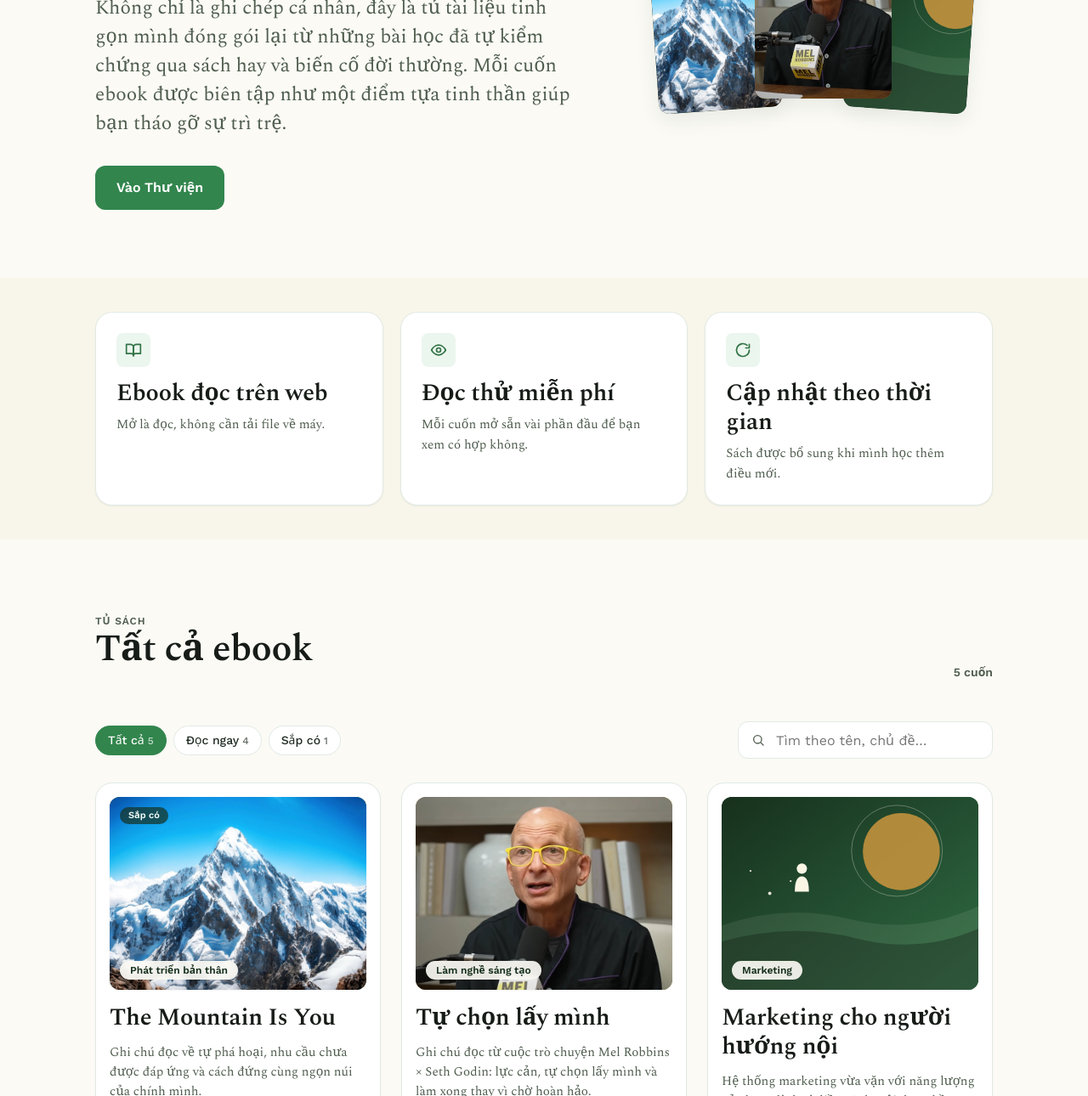
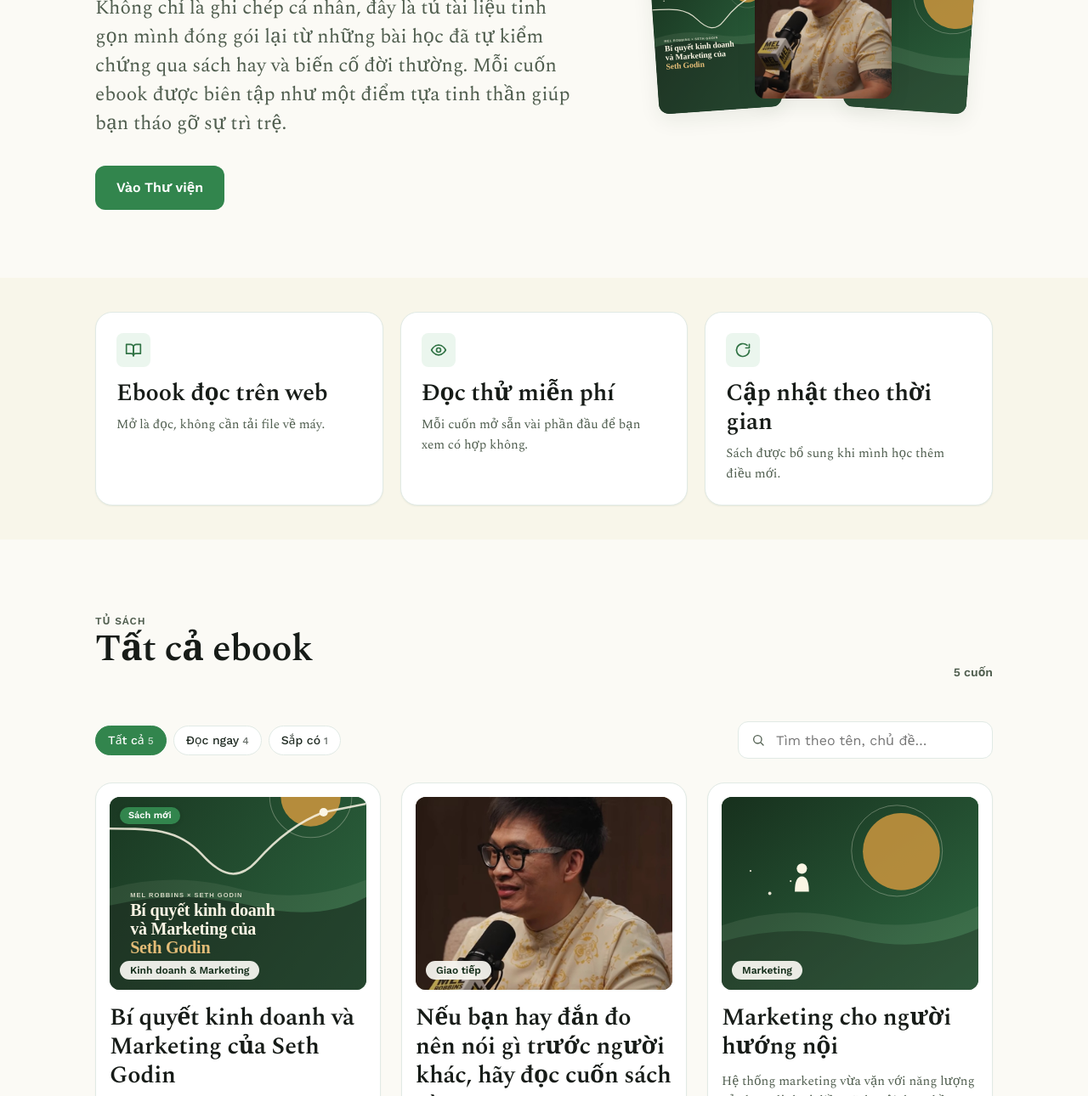
Before and after one commit to minhpth85/minhfam, a plain HTML site: page site/thu-vien.html in a window 1280 px wide. Shown: the part 363-1653 px from the top of the page at 85% size. Drawn offline with nearby package versions, Linux system fonts and the light colour scheme.

Commit message:
Thư viện: xếp ebook mới nhất lên đầu, gắn nhãn "Sách mới"
Thêm MF.sachSapXep() và MF.sachMoiId() trong noi-dung.js: sách đọc ngay
xếp mới nhất trước (cuốn thêm sau cùng), sách sắp có xếp sau. Trang Thư viện
dùng thứ tự này cho lưới và giá sách, và gắn nhãn "Sách mới" trên bìa cuốn
mới nhất. Cập nhật HUONG-DAN.md.

Co-Authored-By: Claude Sonnet 5.5 <noreply@anthropic.com>

```diff
--- a/site/noi-dung.js
+++ b/site/noi-dung.js
@@ -9,7 +9,8 @@
 /* ---------- SÁCH (trang Thư viện) ----------
    status: "doc-ngay" (đã đọc được) hoặc "sap-co" (sắp ra mắt)
    (Sách vẫn thêm tay ở đây vì mỗi cuốn là một trang HTML riêng.)
-   Thêm cuốn mới xuống CUỐI danh sách. Trang chủ lấy 3 cuốn "doc-ngay" ở cuối.
+   Thêm cuốn mới xuống CUỐI danh sách. Cuốn "doc-ngay" ở cuối là sách mới nhất: trang Thư viện luôn xếp
+   mới nhất lên đầu và gắn nhãn "Sách mới" trên bìa; trang chủ lấy 3 cuốn "doc-ngay" ở cuối.
    anh: ảnh bìa (để "" thì dùng bìa màu c1, c2). vitri: vị trí cắt ảnh.   */
 var BOOKS=[
   {id:"mountain",ten:"The Mountain Is You",mota:"Ghi chú đọc về tự phá hoại, nhu cầu chưa được đáp ứng và cách đứng cùng ngọn núi của chính mình.",chude:"Phát triển bản thân",status:"sap-co",link:"the-mountain-is-you.html",anh:"anh/the-mountain-is-you-bia.jpg",chu:false,vitri:"50% 40%",gia:null,giaGoc:null,c1:"#17301d",c2:"#4a9b60",noibat:true},
@@ -56,6 +57,17 @@ var MF={
   esc:function(s){return String(s).replace(/[&<>"]/g,function(c){return{"&":"&amp;","<":"&lt;",">":"&gt;",'"':"&quot;"}[c]})},
   /* "2026-11-23" -> "23/11/2026" (full) hoặc "23/11" */
   ngay:function(iso,full){var p=String(iso).split("-");return p[2]+"/"+p[1]+(full?"/"+p[0]:"")},
+  /* sách: cuốn thêm SAU CÙNG vào BOOKS là mới nhất. Đọc ngay xếp trước (mới nhất lên đầu), sắp có xếp sau */
+  sachSapXep:function(){
+    var doc=BOOKS.filter(function(b){return b.status==="doc-ngay"}).reverse();
+    var soon=BOOKS.filter(function(b){return b.status!=="doc-ngay"}).reverse();
+    return doc.concat(soon);
+  },
+  /* id cuốn đọc được mới nhất: được gắn nhãn "Sách mới" trên bìa ở trang Thư viện */
+  sachMoiId:function(){
+    var doc=BOOKS.filter(function(b){return b.status==="doc-ngay"});
+    return doc.length?doc[doc.length-1].id:null;
+  },
   /* bài mới nhất trước; cùng ngày giữ thứ tự trong danh sách */
   postsMoiNhat:function(){
     return POSTS.map(function(p,i){return{p:p,i:i}}).sort(function(a,b){
--- a/site/thu-vien.html
+++ b/site/thu-vien.html
@@ -90,6 +90,8 @@ try{var t=localStorage.getItem('theme');if(t==='dark'||t==='light')document.docu
 .idea-actions{display:flex;align-items:center;gap:16px;flex-wrap:wrap}
 .idea-msg{margin:0;font:500 14px/20px var(--font-sans);color:var(--primary-text)}
 .idea-msg.err{color:var(--danger,#c2412f)}
+.badge-new{position:absolute;top:12px;left:12px;z-index:3;background:var(--primary);color:var(--on-primary);font:600 11px/16px var(--font-sans);padding:2px 10px;border-radius:var(--radius-full);box-shadow:0 1px 4px rgba(23,48,29,.3)}
+.combo .stack .cover .badge-new{display:none}
 .badge-soon{position:absolute;top:12px;left:12px;background:rgba(23,48,29,.7);color:var(--green-50);font:600 11px/16px var(--font-sans);padding:2px 10px;border-radius:var(--radius-full);backdrop-filter:blur(4px)}
 .empty{grid-column:1/-1;text-align:center;padding:48px 16px;color:var(--text-muted);background:var(--surface);border:1px dashed var(--border-strong);border-radius:var(--radius-lg)}
 /* combo */
@@ -306,7 +308,7 @@ function cover(b,small){
   var inner=b.anh?'<img src="'+esc(b.anh)+'" alt="'+(b.chu?'':'Bìa ebook '+esc(b.ten))+'" loading="lazy" style="object-position:'+esc(b.vitri||"50% 30%")+'">'+
       (b.chu?'<span></span><span><span class="t">'+esc(b.ten)+'</span></span>':'')
     :'<span></span><span><span class="t">'+esc(b.ten)+'</span></span>';
-  return '<div class="cover'+(b.anh&&b.chu?' photo':'')+'" style="'+st+'"'+(b.anh?'':' role="img" aria-label="Bìa ebook '+esc(b.ten)+'"')+'>'+inner+(b.status==="sap-co"?'<span class="badge-soon">Sắp có</span>':'')+'</div>';
+  return '<div class="cover'+(b.anh&&b.chu?' photo':'')+'" style="'+st+'"'+(b.anh?'':' role="img" aria-label="Bìa ebook '+esc(b.ten)+'"')+'>'+inner+(b.status==="sap-co"?'<span class="badge-soon">Sắp có</span>':(b.id===MF.sachMoiId()?'<span class="badge-new">Sách mới</span>':''))+'</div>';
 }
 
 function priceHtml(o){
@@ -315,8 +317,9 @@ function priceHtml(o){
 }
 
 function renderShelf(){
-  var picks=BOOKS.filter(function(b){return b.noibat}).slice(0,3);
-  if(picks.length<3)picks=BOOKS.slice(0,3);
+  var all=MF.sachSapXep();
+  var picks=all.filter(function(b){return b.noibat}).slice(0,3);
+  if(picks.length<3)picks=all.slice(0,3);
   $("shelf").innerHTML=picks.map(function(b){return cover(b)}).join("");
 }
 
@@ -331,7 +334,7 @@ function renderPills(){
 
 function renderBooks(){
   var q=norm(state.q.trim());
-  var list=BOOKS.filter(function(b){
+  var list=MF.sachSapXep().filter(function(b){
     if(state.f==="combo")return false;
     if(state.f!=="all"&&b.status!==state.f)return false;
     return !q||norm(b.ten+" "+b.mota+" "+b.chude).indexOf(q)>-1;
```
Also changed, not shown: 1 other file.
